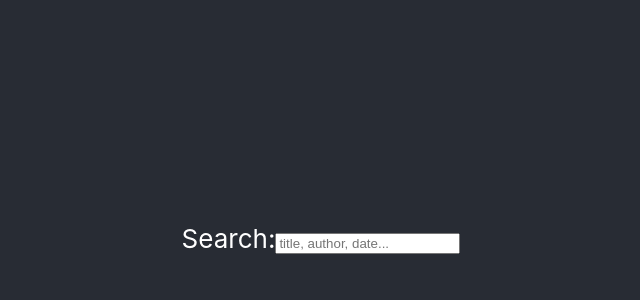
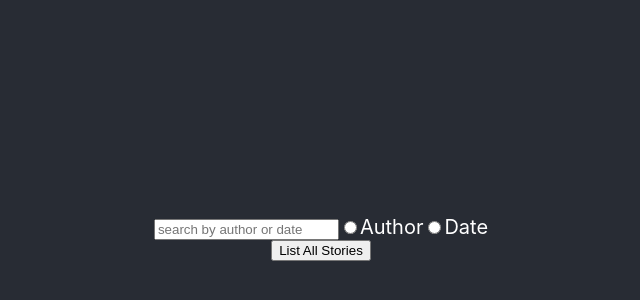
Before and after one commit to JamesMessina/hackathon_news, a React (Create React App) app: page / in a window 1280 px wide. Shown: the part 162-462 px from the top of the page, without its empty margins (319-959 px from the left). Built offline with nearby package versions, Linux system fonts and the light colour scheme; no server answers.

Commit message:
added functions/handlers to filter search by date and author. added button to list all stories

```diff
--- a/src/App.js
+++ b/src/App.js
@@ -2,6 +2,8 @@ import React, { Component } from 'react';
 import axios from 'axios';
 
 import './App.css';
+
+import ListStories from './ListStories'
 
 class StoryList extends Component{
   constructor(props){
@@ -10,7 +12,9 @@ class StoryList extends Component{
     this.state = {
       isLoading: true,
       stories: [],
-      searchTerm: ""
+      searchTerm: "",
+      searchType: "",
+      isClicked: false
     }
   }
 
@@ -29,15 +33,59 @@ class StoryList extends Component{
     })
   }
 
+  handleClick = (value) =>{
+    this.setState({searchType: value})
+  }
+
+  handleButtonClick = () =>{
+    if(this.state.isClicked === false){
+      this.setState({isClicked: true})
+    }else{
+      this.setState({isClicked: false})
+    }
+  }
+
+  filterSearchByDate = (term) =>{
+    return(item) => {
+      return (
+        item.created_at.toLowerCase().includes(term.toLowerCase())
+      )
+    }
+  }
+
+  filterSearchByAuthor = (term) =>{
+    return(item) => {
+      return (
+        item.author.toLowerCase().includes(term.toLowerCase())
+      )
+    }
+  }
+
 
   render(){
     return (
       <div className="App">
       <header className="App-header">
-        <form>
-          <label>Search:</label>
-          <input name="searchTerm" type="text" placeholder="title, author, date..." value={this.state.searchTerm} onChange={(e) =>{this.handleChange(e)}}></input>
+        <form style = {{fontSize: "20px"}}>
+          <input name="searchTerm" placeholder="search by author or date" type="text" value={this.state.searchTerm} onChange={(e) =>{this.handleChange(e)}}/>
+          <input type="radio" id="author" checked={this.state.searchType === 'author'} onClick ={() => {this.handleClick('author')}}/>
+          <label for="author">Author</label>
+          <input type="radio" id="date" checked={this.state.searchType === 'date'} onClick ={() => {this.handleClick('date')}} />
+          <label for="date">Date</label>
         </form>
+        <button onClick={this.handleButtonClick}>List All Stories</button>
+        {this.state.isClicked ?
+          <ListStories stories={this.state.stories}/> :
+          <div></div>
+        }
+        {
+          (this.state.searchTerm && this.state.searchType === 'date') ?
+          <ListStories stories={this.state.stories.filter(this.filterSearchByDate(this.state.searchTerm))}/> :
+          (this.state.searchTerm && this.state.searchType === 'author') ?
+          <ListStories stories={this.state.stories.filter(this.filterSearchByAuthor(this.state.searchTerm))}/> :
+          <div></div>
+
+        }
       </header>
       </div>
     );
--- /dev/null
+++ b/src/ListStories.js
@@ -0,0 +1,25 @@
+import React from 'react';
+
+import StoryCard from './StoryCard'
+
+function ListStories(props){
+    return(
+        <ol>
+            {props.stories.map((story, index) =>{
+                return(
+                    <StoryCard
+                    key={index}
+                    index={index}
+                    url={story.url}
+                    title={story.title}
+                    author={story.author}
+                    points={story.points}
+                    comments={story.num_comments}
+                    date={story.created_at}/>
+                )
+            })}
+        </ol>
+    )
+}
+
+export default ListStories;
--- /dev/null
+++ b/src/StoryCard.js
@@ -0,0 +1,17 @@
+import React, { useState } from 'react';
+
+
+function StoryCard(props){
+    const { title, url, author, points, comments, date } = props;
+    const [count, setCount] = useState(0);
+
+    return(
+        <li style={{listStyle: "none", lineHeight: "2.0", borderBottom: "2px solid"}}>
+            <a style={{color:"lightgreen", textDecoration:"none", fontStyle: "italic", fontSize: "35px"}} href={url}>{title}</a>
+            <h4> author: {author} ||<span> points: {points} ||</span> <span> No. of Comments: {comments} || <span> Date: {date}</span></span></h4>
+            <button onClick={() => setCount(count + 1)}>💗Likes: {count}</button>
+        </li>
+    )
+}
+
+export default StoryCard;
--- a/src/index.js
+++ b/src/index.js
@@ -1,12 +1,12 @@
 import React from 'react';
 import ReactDOM from 'react-dom';
 import './index.css';
-import App from './App';
+import StoryList from './App';
 import reportWebVitals from './reportWebVitals';
 
 ReactDOM.render(
   <React.StrictMode>
-    <App />
+    <StoryList/>
   </React.StrictMode>,
   document.getElementById('root')
 );
```
